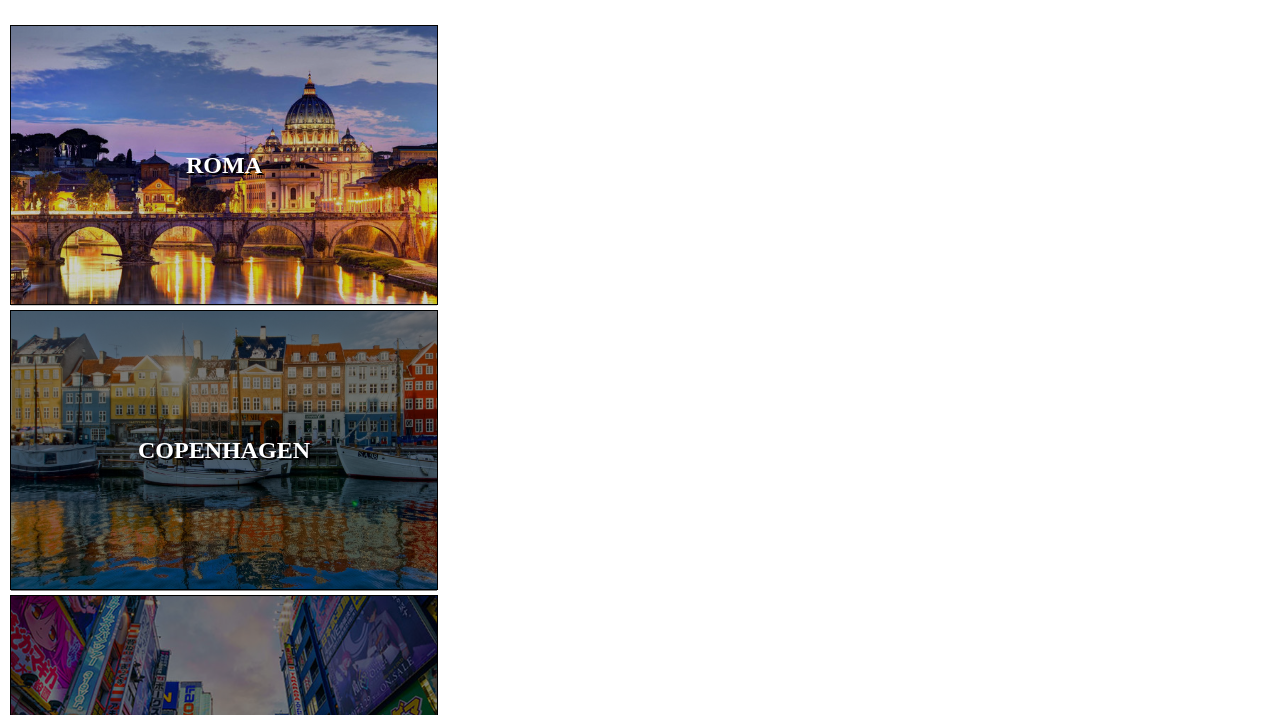
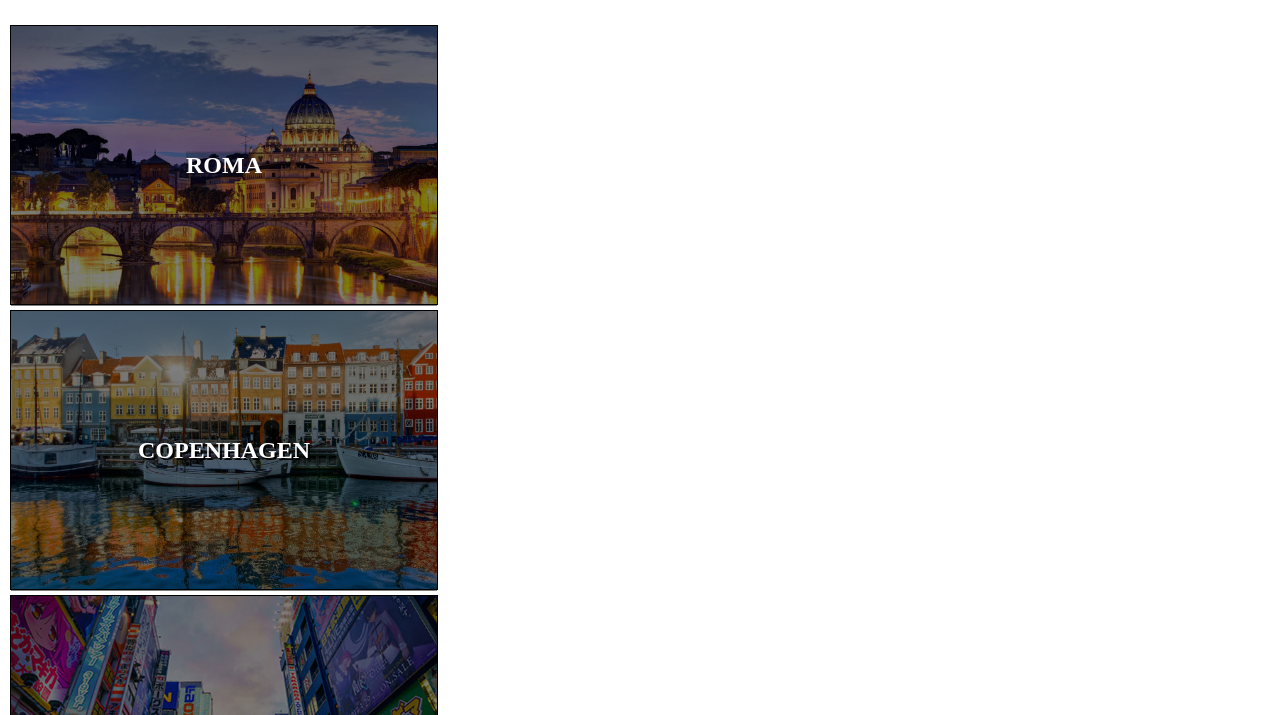
Before and after one commit to Simone978/htmlcss-airbnb, a plain HTML site: page bonus2/index.html in a window 1280 px wide. In both pictures the pointer is over the element "ROMA". Shown: the part 85-800 px from the top of the page. Drawn offline with Linux system fonts and the light colour scheme.

Commit message:
correzione ombra testo hover

```diff
--- a/bonus2/css/style.css
+++ b/bonus2/css/style.css
@@ -92,7 +92,7 @@ img{
     text-shadow: 2px 2px #000000;
   }
 
-  .box:hover .layover{
+  .box:hover .city-name{
     background-color: rgba(0,0,0,0.2);
     text-shadow: none;
   }
```
